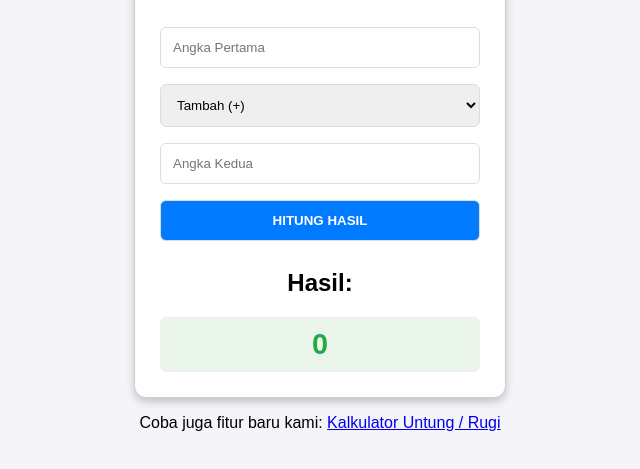
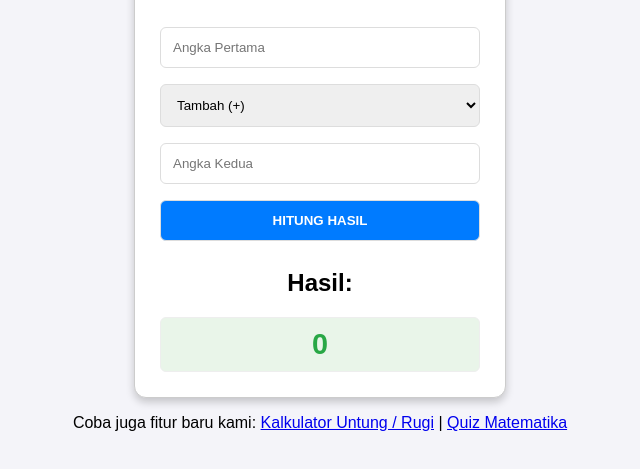
Before and after one commit to Lanzz-del/CalculatorLanzz, a plain HTML site: page index.html in a window 1280 px wide. Shown: the part 137-606 px from the top of the page, without its empty margins (320-960 px from the left). Drawn offline with Linux system fonts and the light colour scheme.

Commit message:
Update index.html

```diff
--- a/index.html
+++ b/index.html
@@ -89,6 +89,8 @@
 </body>
 </html>
 <p>
-  Coba juga fitur baru kami:
-  <a href="kalkulator-lanjutan.html">Kalkulator Untung / Rugi</a>
+    Coba juga fitur baru kami:
+    <a href="kalkulator-lanjutan.html">Kalkulator Untung / Rugi</a>
+    |
+    <a href="Quiz-mtk.html">Quiz Matematika</a>
 </p>
```
